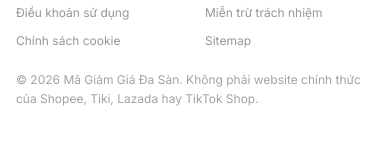
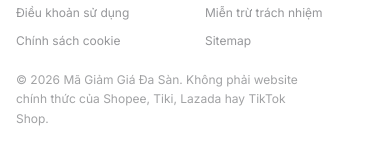
Before and after one commit to Mike-clv/Shopee, a Next.js app in the folder shopee-deals/: page /faq in a window 390 px wide. Shown: the part 3509-3674 px from the top of the page. Built offline with nearby package versions, Linux system fonts and the light colour scheme; no server answers.

Commit message:
feat(ui): trim mobile footer bottom spacing

```diff
--- a/shopee-deals/app/layout.tsx
+++ b/shopee-deals/app/layout.tsx
@@ -297,7 +297,7 @@
   return (
     <footer className="mt-16 border-t border-line bg-white">
       <div className="h-1 w-full bg-gradient-to-r from-brand via-[#2f80ed] to-accent" />
-      <div className="mx-auto w-full max-w-7xl px-4 pt-10 pb-24 sm:pb-10">
+      <div className="mx-auto w-full max-w-7xl px-4 pt-10 pb-10">
         <div className="grid gap-8 text-sm sm:grid-cols-12">
           <div className="sm:col-span-5">
             <p className="flex items-center gap-2.5">
@@ -381,7 +381,7 @@
           </Link>
         </nav>
 
-        <div className="mt-5 flex flex-col gap-2 text-xs leading-relaxed text-ink/40 sm:mt-4 sm:flex-row sm:items-center sm:justify-between">
+        <div className="mt-5 flex flex-col gap-2 pr-16 text-xs leading-relaxed text-ink/40 sm:mt-4 sm:flex-row sm:items-center sm:justify-between sm:pr-0">
           <p>© 2026 {SITE.name}. Không phải website chính thức của Shopee, Tiki, Lazada hay TikTok Shop.</p>
         </div>
       </div>
```
